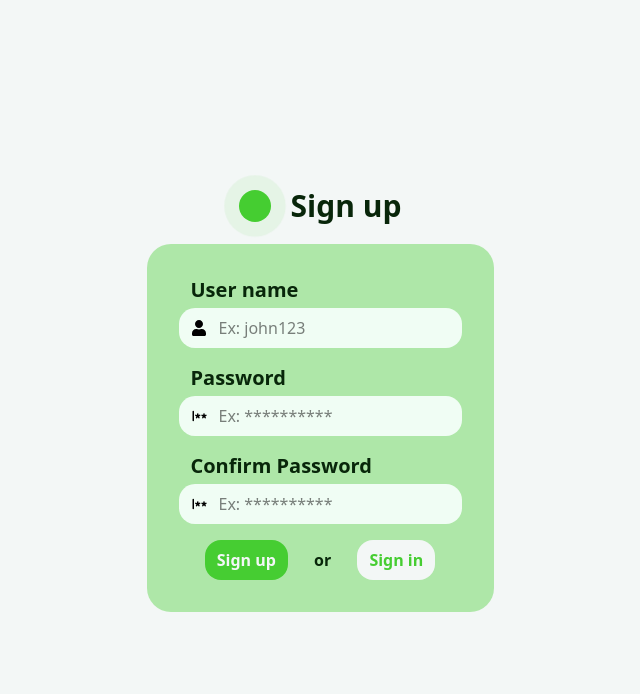
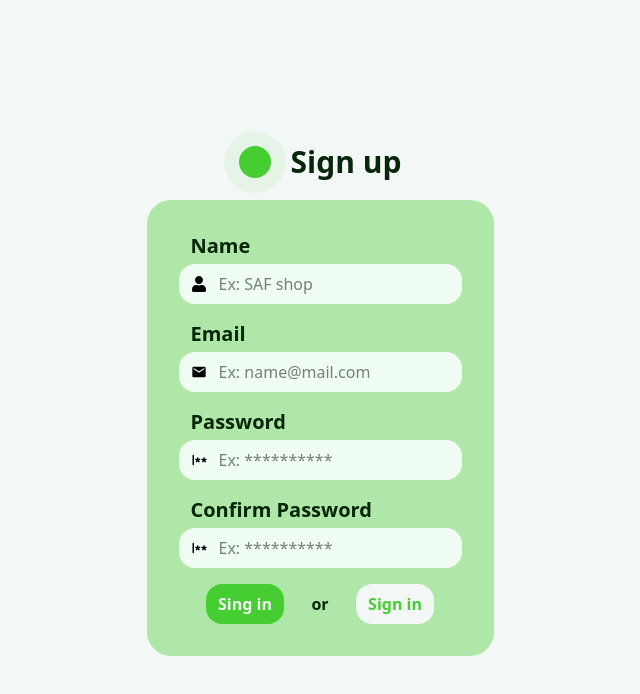
Before and after one commit to itsmefminsaf/tracksaction, a Next.js app: page /sign-up in a window 1280 px wide. Shown: the top 694 px of the page, without its empty margins (320-960 px from the left). Built offline with nearby package versions, Linux system fonts and the light colour scheme.

Commit message:
change: email Sign up fields inserted with name field. useActionState hook used

```diff
--- a/src/app/sign-up/Form.tsx
+++ b/src/app/sign-up/Form.tsx
@@ -1,24 +1,52 @@
 "use client";
 
 import Link from "next/link";
+import { useActionState } from "react";
 import { FaUser } from "react-icons/fa";
 import { PiPasswordBold } from "react-icons/pi";
+import signUpAction from "./action";
+import { formState } from "@/utils/types";
+import { MdEmail } from "react-icons/md";
 
 const Form = () => {
+  const initialState: formState = {
+    values: {},
+  };
+  const [state, action, isPending] = useActionState(signUpAction, initialState);
   return (
-    <form className="bg-foreground/40 flex max-w-96 flex-col gap-4 rounded-3xl p-8">
+    <form
+      action={action}
+      className="bg-foreground/40 flex max-w-96 flex-col gap-4 rounded-3xl p-8"
+    >
       <div className="flex flex-col gap-1">
-        <label htmlFor="username" className="form-input-label">
-          User name
+        <label htmlFor="name" className="form-input-label">
+          Name
         </label>
         <div className="form-input">
           <FaUser />
           <input
             type="text"
-            id="username"
-            name="username"
-            placeholder="Ex: john123"
+            id="name"
+            name="name"
+            placeholder="Ex: SAF shop"
             className="outline-none"
+            defaultValue={state?.values.name}
+          />
+        </div>
+      </div>
+      <div className="flex flex-col gap-1">
+        <label htmlFor="email" className="form-input-label">
+          Email
+        </label>
+        <div className="form-input">
+          <MdEmail />
+          <input
+            type="email"
+            id="email"
+            name="email"
+            placeholder="Ex: name@mail.com"
+            className="outline-none"
+            defaultValue={state?.values.email}
           />
         </div>
       </div>
@@ -34,6 +62,7 @@ const Form = () => {
             name="password"
             placeholder="Ex: **********"
             className="outline-none"
+            defaultValue={state?.values.password}
           />
         </div>
       </div>
@@ -49,20 +78,26 @@ const Form = () => {
             name="confirmPassword"
             placeholder="Ex: **********"
             className="outline-none"
+            defaultValue={state.values.confirmPassword}
           />
         </div>
       </div>
+      {state.error && (
+        <p className="w-fit place-self-center rounded-full bg-red-500 px-2 py-1 text-xs">
+          {state.error}
+        </p>
+      )}
       <div className="flex items-center justify-evenly">
         <button
           type="submit"
-          className="bg-foreground text-background w-fit rounded-2xl px-3 py-2 font-bold"
+          className="bg-foreground text-background disabled:bg-background/50 w-fit rounded-2xl px-3 py-2 font-bold"
+          disabled={isPending}
         >
-          Sign up
+          {isPending ? "SIgning in" : "Sing in"}
         </button>
         <p className="font-extrabold">or</p>
         <Link
           href={"/sign-in"}
-          type="submit"
           className="bg-background text-foreground w-fit rounded-2xl px-3 py-2 font-bold"
         >
           Sign in
```
